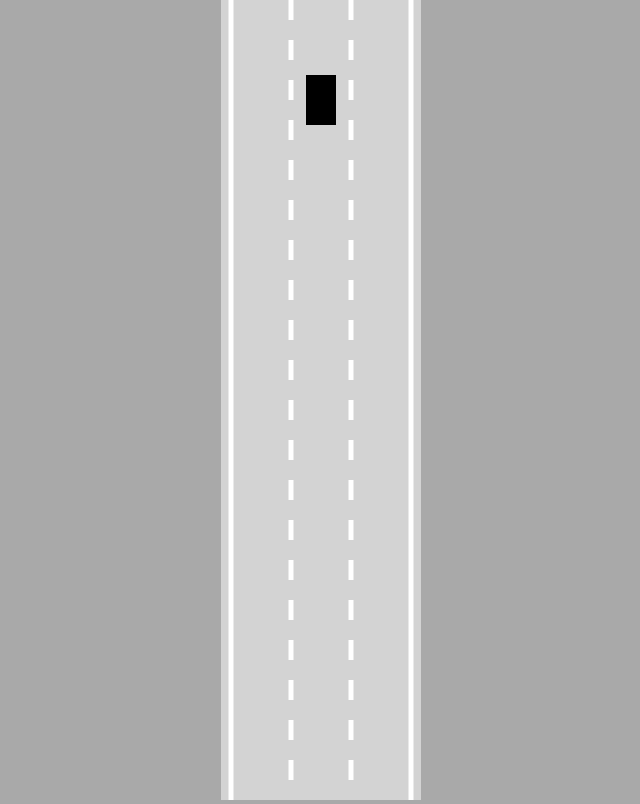
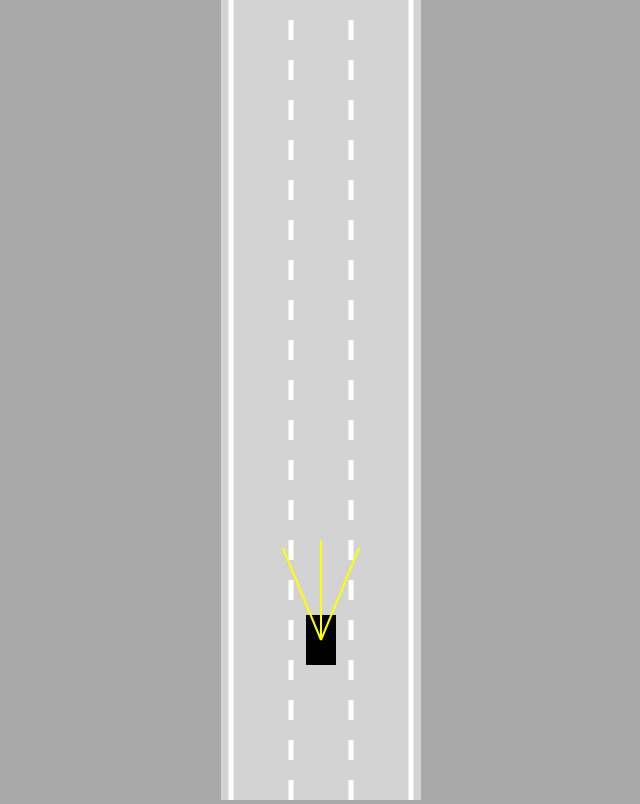
Before and after one commit to elimarvin99/Self-Driving-Car-No-Libraries-JS, a plain HTML site: page index.html in a window 1280 px wide. Shown: the whole page, without its empty margins (319-959 px from the left). Drawn offline with Linux system fonts and the light colour scheme.

Commit message:
added sensors to car

```diff
--- a/car.js
+++ b/car.js
@@ -11,11 +11,13 @@ class Car{
         this.friction = 0.05;
         this.angle = 0;
 
+        this.sensor = new Sensor(this);
         this.controls = new Controls();
     }
 
     update(){
         this.#move();
+        this.sensor.update();
     }
 
     //this method draws the car on the canvas, with x being the center of the car that has height and width extending in both directions in pixels
@@ -34,6 +36,8 @@ class Car{
         ctx.fill();
 
         ctx.restore();
+
+        this.sensor.draw(ctx);
     }
     #move(){
         if(this.controls.forward){
--- a/index.html
+++ b/index.html
@@ -5,6 +5,7 @@
 </head>
 <body>
     <canvas id="myCanvas"></canvas>
+    <script src="sensor.js"></script>
     <script src="utils.js"></script>
     <script src="road.js"></script>
     <script src="controls.js"></script>
--- a/main.js
+++ b/main.js
@@ -11,7 +11,13 @@ function animate(){
     car.update();
 
     canvas.height = window.innerHeight;
+
+    ctx.save();
+    ctx.translate(0, -car.y + canvas.height * 0.8);
+
     road.draw(ctx);
     car.draw(ctx);
+
+    ctx.restore();
     requestAnimationFrame(animate);
 }
--- a/road.js
+++ b/road.js
@@ -12,7 +12,14 @@ class Road{
         this.top =- infinity;
         this.bottom = infinity;
 
-
+        const topLeft = {x:this.left, y:this.top};
+        const topRight = {x:this.right, y:this.top};
+        const bottomLeft = {x:this.left, y:this.bottom};
+        const bottomRight = {x:this.right, y:this.bottom};
+        this.borders = [
+            [topLeft, bottomLeft],
+            [topRight, bottomRight]
+        ];
     }
 
     //this method gets the lane center to place the car properly
@@ -30,23 +37,28 @@ class Road{
         ctx.lineWidth = 5;
         ctx.strokeStyle = "white";
 
-        for(let i = 0; i <= this.laneCount; i++){
+        for(let i = 1; i <= this.laneCount - 1; i++){
             //the x coordinate of each lane/line depends on the amount of lanes
             const x = lerp(
                 this.left,
                 this.right,
                 i / this.laneCount
             );
-            //this creates dashes in the inner lanes
-            if(i > 0 && i < this.laneCount){
-                ctx.setLineDash([20,20]);
-            }else{
-                ctx.setLineDash([]);
-            }
+
+            ctx.setLineDash([20,20]);
             ctx.beginPath();
             ctx.moveTo(x, this.top);
             ctx.lineTo(x, this.bottom);
             ctx.stroke();
         }
+
+        ctx.setLineDash([]);
+        this.borders.forEach(border => {
+            ctx.beginPath();
+            ctx.moveTo(border[0].x, border[0].y);
+            ctx.lineTo(border[1].x, border[1].y);
+            ctx.stroke();
+        })
+
     }
 }
--- /dev/null
+++ b/sensor.js
@@ -0,0 +1,48 @@
+class Sensor{
+    constructor(car){
+        this.car = car;
+        this.rayCount = 3;
+        this.rayLength = 100; //pixels
+        this.raySpread = Math.PI / 4; //45 degree angles
+
+        this.rays = [];
+    }
+
+    update(){
+        this.rays = [];
+        for(let i = 0; i < this.rayCount; i++){
+            const rayAngle = lerp(
+                this.raySpread / 2,
+                -this.raySpread / 2,
+                i / (this.rayCount - 1)
+            );
+
+            const start = {x:this.car.x, y:this.car.y};
+            //this method is wrong and is not populating properly
+            const end = {
+                x:this.car.x -
+                    Math.sin(rayAngle) * this.rayLength,
+                y:this.car.y -
+                    Math.cos(rayAngle) * this.rayLength
+            };
+            this.rays.push([start, end]);
+        }
+    }
+
+    draw(ctx){
+        for(let i = 0; i < this.rayCount; i++){
+            ctx.beginPath();
+            ctx.lineWidth = 2;
+            ctx.strokeStyle = "yellow";
+            ctx.moveTo(
+                this.rays[i][0].x,
+                this.rays[i][0].y
+            );
+            ctx.lineTo(
+                this.rays[i][1].x,
+                this.rays[i][1].y
+            );
+            ctx.stroke();
+        }
+    }
+}
```
